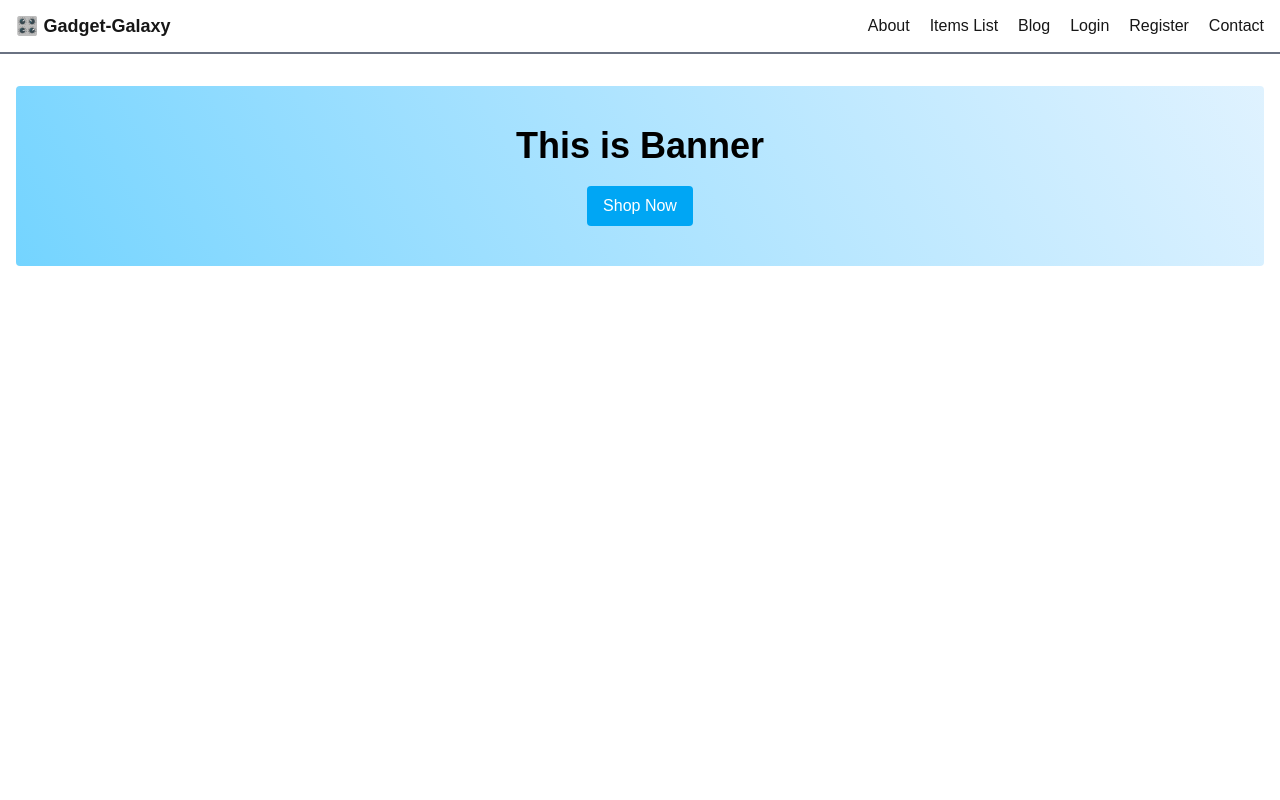
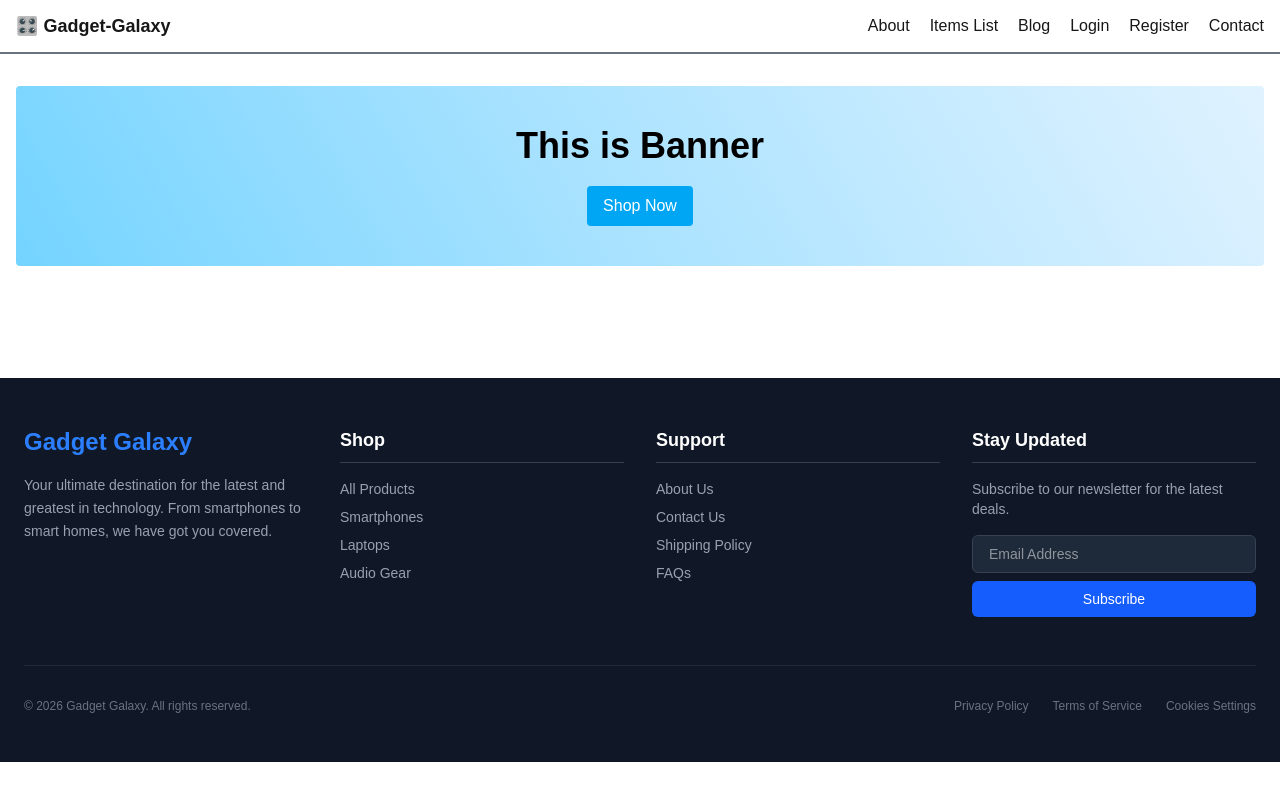
Before and after one commit to opunath26/gadget-galaxy-client, a Next.js app: page / in a window 1280 px wide. Built offline with nearby package versions, Linux system fonts and the light colour scheme.

Commit message:
dashboard layout is done

```diff
--- /dev/null
+++ b/src/app/dashboard/add-item/page.jsx
@@ -0,0 +1,12 @@
+import Title from '@/components/Title';
+import React from 'react';
+
+const AddItem = () => {
+    return (
+        <div>
+            <Title>Add Your Item</Title>
+        </div>
+    );
+};
+
+export default AddItem;
--- /dev/null
+++ b/src/app/dashboard/layout.jsx
@@ -0,0 +1,22 @@
+import Link from 'next/link';
+import React from 'react';
+
+const DashboardLayout = ({children}) => {
+    return (
+        <div className='gap-5 grid grid-cols-12 min-h-screen'>
+            <div className='col-span-3 border-r-2'>
+                <h2>
+                    <Link href={"/"} className="font-semibold text-lg"> 🎛️ Gadget-Galaxy</Link>
+                </h2>
+                <div className='flex flex-col gap-5 mt-10'>
+                    <Link className='bg-gray-600 px-4 py-2 rounded w-full' href={"/dashboard/add-item"}>Add Item</Link>
+                    <Link className='bg-gray-600 px-4 py-2 rounded w-full' href={"/dashboard/my-profile"}>My Profile</Link>
+                    <Link className='bg-gray-600 px-4 py-2 rounded w-full' href={"/dashboard/settings"}>Settings</Link>
+                </div>
+            </div>
+            <div className='col-span-9'>{children}</div>
+        </div>
+    );
+};
+
+export default DashboardLayout;
--- /dev/null
+++ b/src/app/dashboard/my-profile/page.jsx
@@ -0,0 +1,12 @@
+import Title from '@/components/Title';
+import React from 'react';
+
+const MyProfile = () => {
+    return (
+        <div>
+            <Title>My Profile</Title>
+        </div>
+    );
+};
+
+export default MyProfile;
--- a/src/app/layout.jsx
+++ b/src/app/layout.jsx
@@ -1,6 +1,7 @@
 import { Geist, Geist_Mono } from "next/font/google";
 import "./globals.css";
 import Header from "@/components/Header";
+import Footer from "@/components/Footer";
 
 const geistSans = Geist({
   variable: "--font-geist-sans",
@@ -27,6 +28,8 @@ export default function RootLayout({ children }) {
 
         <main className="px-4 py-8">{children}</main>
 
+        <Footer></Footer>
+
       </body>
     </html>
   );
--- /dev/null
+++ b/src/app/not-found.jsx
@@ -0,0 +1,11 @@
+import React from 'react';
+
+const NotFound404 = () => {
+    return (
+        <div>
+
+        </div>
+    );
+};
+
+export default NotFound404;
--- /dev/null
+++ b/src/components/Footer.jsx
@@ -0,0 +1,77 @@
+'use client'
+import React from 'react';
+import Link from 'next/link';
+import { usePathname } from 'next/navigation';
+
+const Footer = () => {
+    const pathname = usePathname();
+    if(pathname.startsWith("/dashboard")) return <></>
+
+    return (
+        <footer className="bg-gray-900 mt-20 text-white">
+            <div className="mx-auto px-6 py-12 max-w-7xl">
+                <div className="gap-8 grid grid-cols-1 md:grid-cols-4">
+
+                    {/* Column 1: Brand Info */}
+                    <div className="col-span-1 md:col-span-1">
+                        <h2 className="font-bold text-blue-500 text-2xl">Gadget Galaxy</h2>
+                        <p className="mt-4 text-gray-400 text-sm leading-relaxed">
+                            Your ultimate destination for the latest and greatest in technology.
+                            From smartphones to smart homes, we have got you covered.
+                        </p>
+                    </div>
+
+                    {/* Column 2: Quick Links */}
+                    <div>
+                        <h3 className="mb-4 pb-2 border-gray-700 border-b font-semibold text-white text-lg">Shop</h3>
+                        <ul className="space-y-2 text-gray-400 text-sm">
+                            <li><Link href="/items" className="hover:text-blue-400 transition">All Products</Link></li>
+                            <li><Link href="/items?category=Smartphones" className="hover:text-blue-400 transition">Smartphones</Link></li>
+                            <li><Link href="/items?category=Laptops" className="hover:text-blue-400 transition">Laptops</Link></li>
+                            <li><Link href="/items?category=Audio" className="hover:text-blue-400 transition">Audio Gear</Link></li>
+                        </ul>
+                    </div>
+
+                    {/* Column 3: Support */}
+                    <div>
+                        <h3 className="mb-4 pb-2 border-gray-700 border-b font-semibold text-white text-lg">Support</h3>
+                        <ul className="space-y-2 text-gray-400 text-sm">
+                            <li><Link href="/about" className="hover:text-blue-400 transition">About Us</Link></li>
+                            <li><Link href="/contact" className="hover:text-blue-400 transition">Contact Us</Link></li>
+                            <li><Link href="/shipping" className="hover:text-blue-400 transition">Shipping Policy</Link></li>
+                            <li><Link href="/faq" className="hover:text-blue-400 transition">FAQs</Link></li>
+                        </ul>
+                    </div>
+
+                    {/* Column 4: Newsletter/Social */}
+                    <div>
+                        <h3 className="mb-4 pb-2 border-gray-700 border-b font-semibold text-white text-lg">Stay Updated</h3>
+                        <p className="mb-4 text-gray-400 text-sm">Subscribe to our newsletter for the latest deals.</p>
+                        <form className="flex flex-col gap-2">
+                            <input
+                                type="email"
+                                placeholder="Email Address"
+                                className="bg-gray-800 px-4 py-2 border border-gray-700 focus:border-blue-500 rounded-md focus:outline-none text-sm"
+                            />
+                            <button className="bg-blue-600 hover:bg-blue-700 py-2 rounded-md font-medium text-white text-sm transition">
+                                Subscribe
+                            </button>
+                        </form>
+                    </div>
+                </div>
+
+                {/* Bottom Bar */}
+                <div className="flex md:flex-row flex-col justify-between items-center mt-12 pt-8 border-gray-800 border-t text-gray-500 text-xs">
+                    <p>&copy; {new Date().getFullYear()} Gadget Galaxy. All rights reserved.</p>
+                    <div className="flex space-x-6 mt-4 md:mt-0">
+                        <Link href="#" className="hover:text-white transition">Privacy Policy</Link>
+                        <Link href="#" className="hover:text-white transition">Terms of Service</Link>
+                        <Link href="#" className="hover:text-white transition">Cookies Settings</Link>
+                    </div>
+                </div>
+            </div>
+        </footer>
+    );
+};
+
+export default Footer;
--- a/src/components/Header.jsx
+++ b/src/components/Header.jsx
@@ -1,18 +1,24 @@
+'use client'
 import Link from 'next/link';
+import { usePathname } from 'next/navigation';
 import React from 'react';
+import NavLink from './NavLink';
 
 const Header = () => {
+    const pathname = usePathname();
+    if(pathname.startsWith("/dashboard")) return <></>;
+
     return (
         <header className="flex flex-wrap justify-between items-center px-4 py-3 border-gray-500 border-b-2">
           <Link href={"/"} className="font-semibold text-lg"> 🎛️ Gadget-Galaxy</Link>
 
           <nav className='space-x-5'>
-            <Link href="/about">About</Link>
-            <Link href="/items">Items List</Link>
-            <Link href="/blog">Blog</Link>
-            <Link href="/login">Login</Link>
-            <Link href="/register">Register</Link>
-            <Link href="/contact">Contact</Link>
+            <NavLink href="/about">About</NavLink>
+            <NavLink href="/items">Items List</NavLink>
+            <NavLink href="/blog">Blog</NavLink>
+            <NavLink href="/login">Login</NavLink>
+            <NavLink href="/register">Register</NavLink>
+            <NavLink href="/contact">Contact</NavLink>
           </nav>
         </header>
     );
--- /dev/null
+++ b/src/components/NavLink.jsx
@@ -0,0 +1,14 @@
+import Link from 'next/link';
+import { usePathname } from 'next/navigation';
+import React from 'react';
+
+const NavLink = ({ href, children }) => {
+    const pathname = usePathname();
+    return (
+
+            <Link className={`${pathname.startsWith(href) && "bg-sky-600 px-3 py-2"}`} href={href}>{children}</Link>
+
+    );
+};
+
+export default NavLink;
```
Also changed, not shown: src/app/(auth)/login/page.jsx (renamed from src/app/login/page.jsx), src/app/(auth)/register/page.jsx (renamed from src/app/register/page.jsx).
